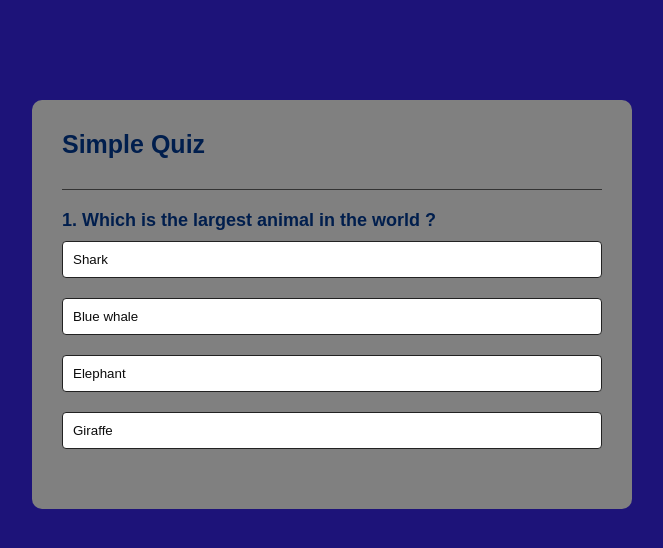
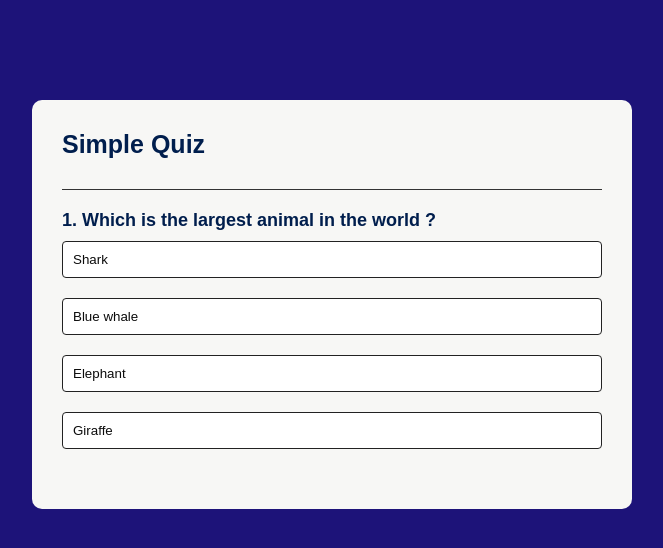
Before and after one commit to OneNetCommunauty/quiz, a plain HTML site: page index.html in a window 1280 px wide. Shown: the whole page, without its empty margins (308-971 px from the left). Drawn offline with Linux system fonts and the light colour scheme.

Commit message:
style.css

```diff
--- a/style.css
+++ b/style.css
@@ -8,7 +8,7 @@ body{
    background: #1d1379;
 }
 .app{
-    background-color: gray;
+    background-color: #f7f7f5;
     width: 90%;
     max-width: 600px;
     margin: 100px auto 0;
```
